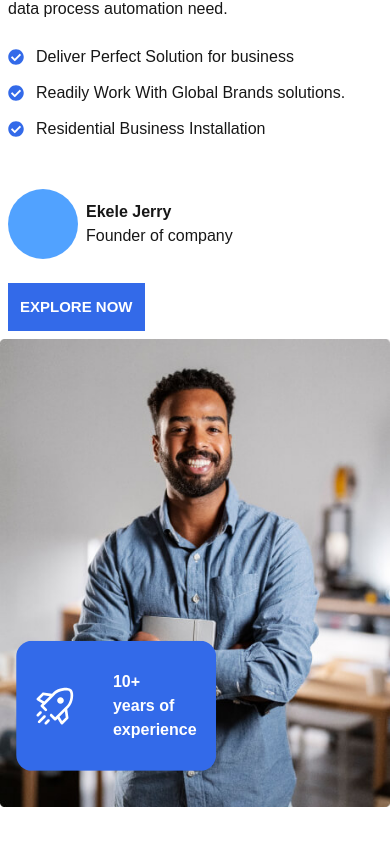
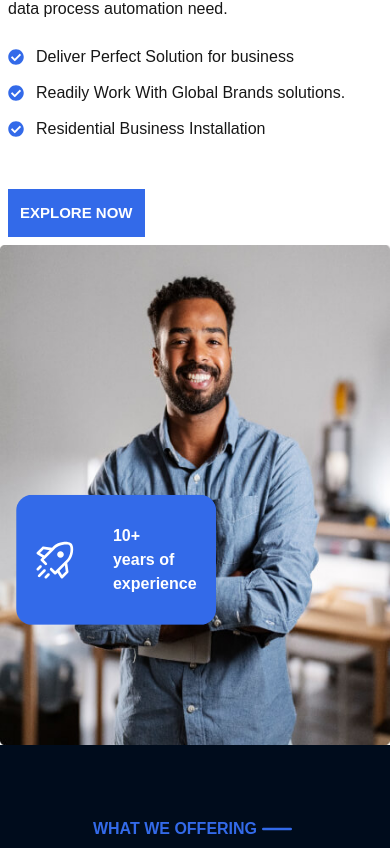
Before and after one commit to Ekele1/techweb, a Next.js app: page / in a window 390 px wide. Shown: the part 2356-3204 px from the top of the page. Built offline with nearby package versions, Linux system fonts and the light colour scheme.

Commit message:
first commit

```diff
--- a/src/app/components/contact.tsx
+++ b/src/app/components/contact.tsx
@@ -2,12 +2,19 @@
 import React from 'react'
 import { BsDashLg } from "react-icons/bs";
 import { FaPhoneAlt } from "react-icons/fa";
+import Image from 'next/image';
 
 
 const ContactUs = () => {
   return (
     <div className='w-full lg:h-[800px] h-[1200px] relative lg:pt-10'>
-        <img className='w-full h-full object-cover' src="./shape.jpg" alt="" />
+        <Image
+          className='w-full h-full object-cover absolute'
+          src="/shape.jpg"
+          alt="background"
+          fill
+          priority
+        />
         <div className='w-full h-full absolute flex  items-center justify-center bottom-[-20px]'>
             <div className='lg:w-[80%] w-[95%] lg:h-[73%] flex flex-col-reverse lg:flex-row gap-6 justify-between'>
                 <div className='lg:w-[45%] w-full h-full bg-[#336ae9] rounded-[20px] p-5 flex flex-col gap-[30px]'>
--- a/src/app/components/heroPage.tsx
+++ b/src/app/components/heroPage.tsx
@@ -8,6 +8,7 @@ const HeroPage = () => {
             src="/s1-1.jpg"
             alt="Background"
             fill
+            priority
             className="object-cover"
         />
         <div className="absolute inset-0 " />
--- a/src/app/components/numberCount.tsx
+++ b/src/app/components/numberCount.tsx
@@ -3,11 +3,12 @@ import { RiHandCoinLine } from "react-icons/ri";
 import { BsPersonArmsUp } from "react-icons/bs";
 import { BsAward } from "react-icons/bs";
 import { GiTeamUpgrade } from "react-icons/gi";
+import Image from 'next/image';
 
 const NumberCount = () => {
   return (
     <div className='w-full lg:h-[400px] h-[1000px] relative flex items-center justify-center'>
-        <img className='w-full h-full object-cover' src="./7am.jpg" alt="" />
+        <Image fill priority sizes='fill' className='w-full h-full object-cover' src="/7am.jpg" alt="" />
         <div className='w-[70%] absolute flex flex-col lg:flex-row justify-between gap-10 lg:gap-0'>
             <div className='lg:w-[20%] w-full flex flex-col items-center justify-center gap-3'>
                 <div className='w-[100px] h-[100px] bg-black flex items-center justify-center'>
--- a/src/app/components/recent.tsx
+++ b/src/app/components/recent.tsx
@@ -1,5 +1,6 @@
 import React from 'react'
 import { BsDashLg } from "react-icons/bs";
+import Image from 'next/image';
 
 const RecentWorks = () => {
   return (
@@ -24,7 +25,7 @@ const RecentWorks = () => {
             {/* Mobile: Single column (1 image) */}
             <div className='flex flex-col gap-4 md:hidden'>
                 <div className='w-full h-[370px] bg-blue-400 relative'>
-                <img className='w-full h-full object-cover' src="./project-1.jpg" alt="Digital Marketing" />
+                <Image fill priority sizes='fill' className='w-full h-full object-cover' src="/project-1.jpg" alt="Digital Marketing" />
                 <div className='w-full absolute flex flex-col gap-3 items-center justify-center bottom-[10%]'>
                     <p className='text-[25px] text-white font-bold'>Digital Marketing</p>
                     <p className='text-blue-500'>Technology / Marketing</p>
@@ -35,7 +36,7 @@ const RecentWorks = () => {
             {/* Medium: Two columns (2 images) */}
             <div className='hidden md:grid md:grid-cols-2 lg:hidden gap-4'>
                 <div className='w-full h-[370px] bg-blue-400 relative'>
-                <img className='w-full h-full object-cover' src="./project-1.jpg" alt="Digital Marketing" />
+                <Image fill priority sizes='fill' className='w-full h-full object-cover' src="/project-1.jpg" alt="Digital Marketing" />
                 <div className='w-full absolute flex flex-col gap-3 items-center justify-center bottom-[10%]'>
                     <p className='text-[25px] text-white font-bold'>Digital Marketing</p>
                     <p className='text-blue-500'>Technology / Marketing</p>
@@ -54,9 +55,9 @@ const RecentWorks = () => {
             <div className='hidden lg:flex lg:items-center lg:justify-between lg:gap-4'>
                 {[1, 2, 3, 4].map((item) => (
                 <div key={item} className='w-[23%] h-[370px] bg-blue-400 relative'>
-                    <img
+                    <Image fill priority sizes='fill'
                     className='w-full h-full object-cover'
-                    src={`./project-${item}.jpg`}
+                    src={`/project-${item}.jpg`}
                     alt={item === 1 ? "Digital Marketing" :
                         item === 2 ? "Analytic Solution" :
                         item === 3 ? "Tech Solution" : "Web"}
--- a/src/app/components/solu.tsx
+++ b/src/app/components/solu.tsx
@@ -1,9 +1,10 @@
 import React from 'react'
+import Image from 'next/image';
 
 const Solution = () => {
   return (
     <div className='w-full h-[500px] relative flex items-center justify-center'>
-        <img className='w-full h-full object-cover' src="./6amt.jpg" alt="" />
+        <Image fill priority className='w-full h-full object-cover' src="/6amt.jpg" alt="" />
         <div className='absolute w-[95%] h-[95%] border-[1px] border-gray-200 flex flex-col items-center justify-center'>
             <p className='lg:text-[50px] text-[30px] font-bold text-white w-[60%] lg:w-full flex justify-center'>IT Solutions & Services Right</p>
             <p className='lg:text-[50px] text-[30px] font-bold text-white'>At Your Fingertips</p>
--- a/src/app/components/weAre.tsx
+++ b/src/app/components/weAre.tsx
@@ -7,13 +7,16 @@ import { FaCheckCircle } from "react-icons/fa";
 const WhoWeAre = () => {
   return (
     <div className='w-full flex relative items-center justify-center bg-white'>
-        <div className='lg:w-[80%] w-full flex flex-col-reverse lg:flex-row pt-[100px] pb-[100px]'>
+        <div className='lg:w-[80%] w-full flex flex-col-reverse lg:flex-row pt-[100px] lg:pb-[100px]'>
             <div className='lg:w-[50%] w-full'>
-                <div className="relative overflow-hidden group">
-                    <img
-                        className="w-full h-full object-contain transition-all duration-1000"
-                        src="./about-1.jpg"
-                        alt="pics"
+                <div className="relative lg:h-screen h-[500px] overflow-hidden group">
+                    <Image
+                        src="/about-1.jpg"
+                        alt="Background"
+                        fill
+                        priority
+                        sizes='fill'
+                        className="w-full h-full lg:object-contain transition-all duration-1000"
                     />
 
                     {/* Light sweep effect */}
@@ -35,12 +38,13 @@ const WhoWeAre = () => {
                     </div>
                 </div>
                 <div className='absolute hidden lg:flex top-[20%] left-[42%] rounded-2xl bg-white p-1'>
-                    {/* <img src="./about-2.jpg" className='w-full h-full ' alt="" /> */}
                     <div className="w-[200px] h-[300px] relative overflow-hidden group">
-                    <img
-                        className="w-full h-full rounded-2xl transition-all duration-1000"
-                        src="./about-2.jpg"
+                        <Image
+                            className="w-[100%] h-full rounded-2xl transition-all duration-1000"
+                            src="/about-2.jpg"
                             alt="pics"
+                            fill
+                            sizes='fill'
                         />
 
                         {/* Light sweep effect */}
@@ -84,16 +88,7 @@ const WhoWeAre = () => {
                             <p>Residential Business Installation</p>
                         </div>
                     </div>
-                    <div className='flex flex-col bg:flex-row lg:items-center justify-center pt-12 gap-6 lg:gap-3'>
-                        <div className='w-full flex items-center gap-2'>
-                            <div className='w-[70px] h-[70px] rounded-[50%] bg-blue-400'>
-                                {/* <img src="" alt="" /> */}
-                            </div>
-                            <div className='flex flex-col justify-center'>
-                                <p className='font-bold'>Ekele Jerry</p>
-                                <p>Founder of company</p>
-                            </div>
-                        </div>
+                    <div className='flex items-center pt-12 gap-6 lg:gap-3'>
                         <div>
                             <button className='relative bg-[#336ae9] text-white p-3 cursor-pointer overflow-hidden group'>
                             <span className='relative z-10 text-[15px] font-bold '>EXPLORE NOW</span>
--- a/src/app/components/whyChoose.tsx
+++ b/src/app/components/whyChoose.tsx
@@ -2,12 +2,13 @@ import React from 'react'
 import { BsDashLg } from "react-icons/bs";
 import { FcIdea } from "react-icons/fc";
 import { FaCheckCircle } from "react-icons/fa";
+import Image from 'next/image';
 
 const WhyChooseUs = () => {
   return (
     <div className='w-full h-screen flex flex-col lg:flex-row gap-4'>
-        <div className='lg:w-[50%] w-full h-full'>
-            <img className='w-full h-full object-cover' src="./image-4.jpg" alt="" />
+        <div className='lg:w-[50%] w-full h-full relative'>
+            <Image priority fill sizes='fill' className='w-full h-full object-cover' src="/image-4.jpg" alt="" />
         </div>
         <div className='lg:w-[50%] w-full h-full flex items-center justify-center'>
             <div className='lg:w-[80%] w-[95%] lg:h-[85%] flex flex-col'>
```
Also changed, not shown: src/app/components/footer.tsx (+13 -12 lines). Lines whose indentation alone changed are shown as unchanged.
